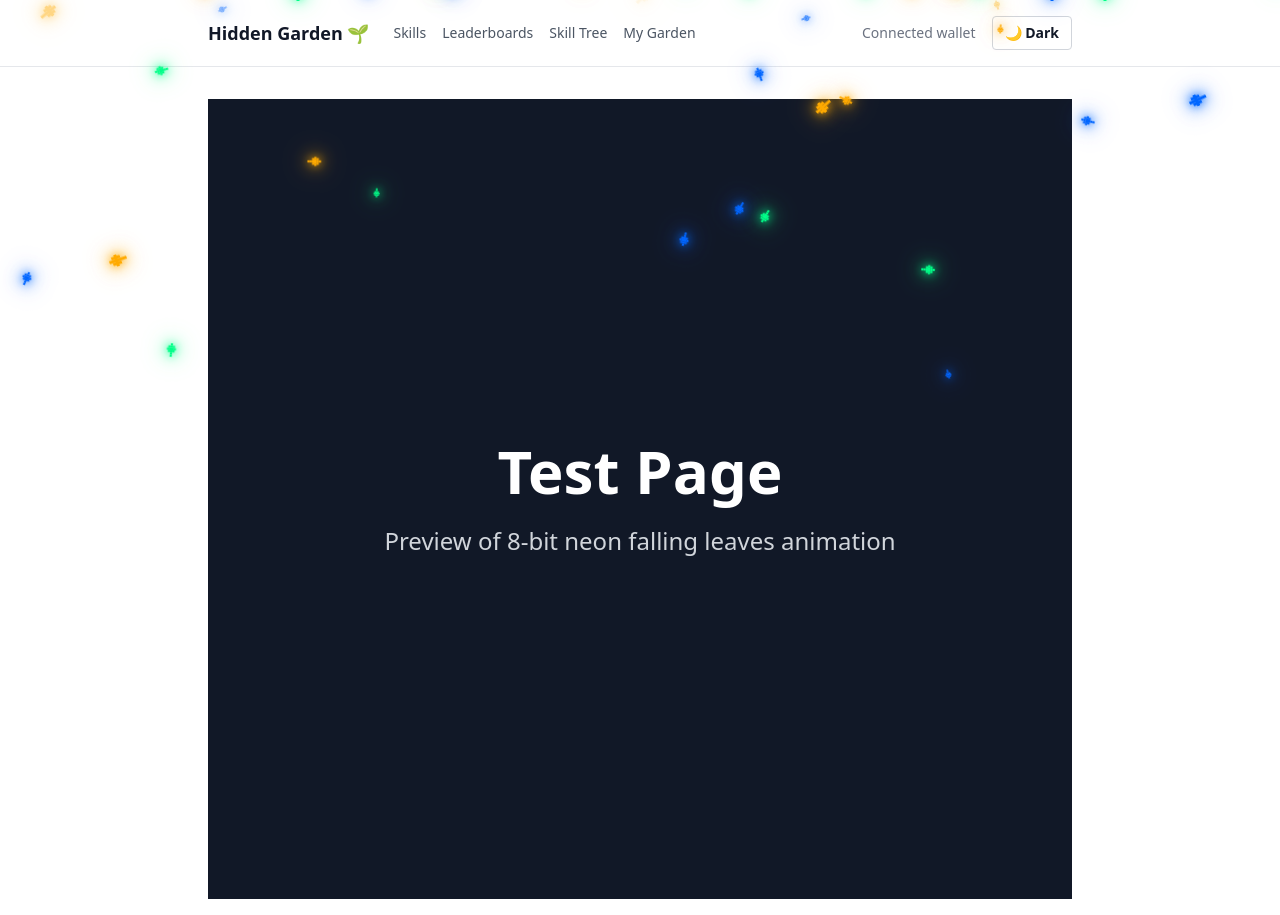
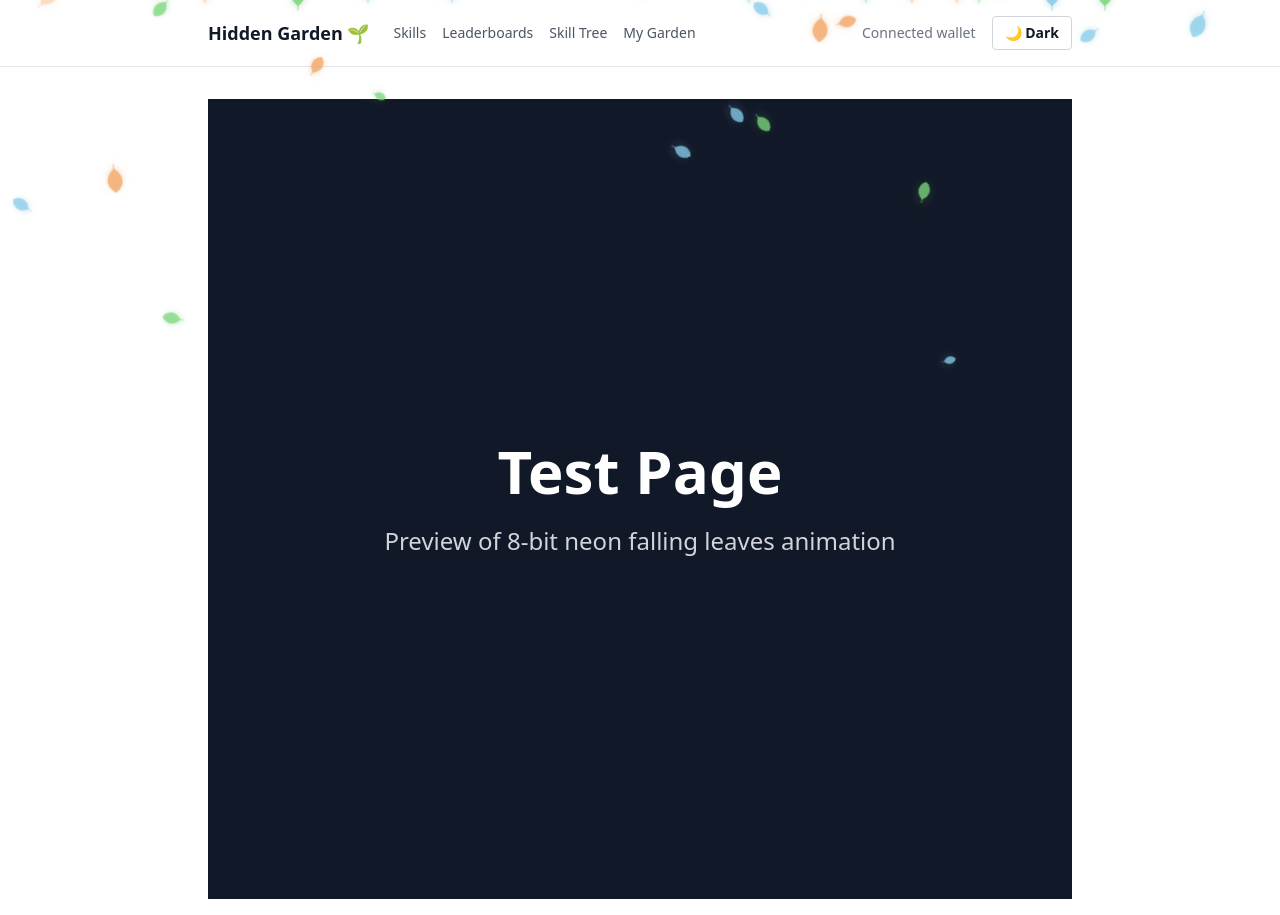
Before and after one commit to understories/hidden-garden, a Next.js app in the folder apps/aztecbat-ui/: page /test in a window 1280 px wide. Built offline with nearby package versions, Linux system fonts and the light colour scheme; no server answers; what wagmi would draw is missing.

Commit message:
Update FallingLeaves.tsx

```diff
--- a/apps/aztecbat-ui/components/FallingLeaves.tsx
+++ b/apps/aztecbat-ui/components/FallingLeaves.tsx
@@ -1,7 +1,8 @@
 /**
  * FallingLeaves Component
  *
- * 8-bit neon style falling leaves animation for landing page background.
+ * Ghibli-style falling leaves animation for landing page background.
+ * Soft, organic shapes with gentle colors inspired by Studio Ghibli.
  * Leaves are colored according to skill-tree privacy modes and sized based on data.
  */
 
@@ -22,26 +23,28 @@ type LeafData = {
   drift: number; // pixels
 };
 
-// Get 8-bit neon colors based on privacy mode
-function getNeonColor(privacyMode: PrivacyMode): string {
+// Get Ghibli-inspired soft colors based on privacy mode
+function getGhibliColor(privacyMode: PrivacyMode): string {
   switch (privacyMode) {
     case 'public-heavy':
-      return '#00ff88'; // Neon emerald
+      return '#7dd87d'; // Soft spring green
     case 'mixed':
-      return '#ffaa00'; // Neon amber
+      return '#f4a460'; // Soft sandy amber
     case 'mostly-private':
-      return '#0066ff'; // Neon blue
+      return '#87ceeb'; // Soft sky blue
   }
 }
 
-// Get neon glow filter
-function getNeonGlow(privacyMode: PrivacyMode): string {
-  const color = getNeonColor(privacyMode);
-  // Extract RGB values for glow
-  const r = parseInt(color.slice(1, 3), 16);
-  const g = parseInt(color.slice(3, 5), 16);
-  const b = parseInt(color.slice(5, 7), 16);
-  return `drop-shadow(0 0 4px rgba(${r}, ${g}, ${b}, 0.8)) drop-shadow(0 0 8px rgba(${r}, ${g}, ${b}, 0.6)) drop-shadow(0 0 12px rgba(${r}, ${g}, ${b}, 0.4))`;
+// Get soft shadow for Ghibli aesthetic (no neon glow)
+function getSoftShadow(privacyMode: PrivacyMode): string {
+  switch (privacyMode) {
+    case 'public-heavy':
+      return 'drop-shadow(0 2px 4px rgba(125, 216, 125, 0.3))';
+    case 'mixed':
+      return 'drop-shadow(0 2px 4px rgba(244, 164, 96, 0.3))';
+    case 'mostly-private':
+      return 'drop-shadow(0 2px 4px rgba(135, 206, 235, 0.3))';
+  }
 }
 
 // Generate mock leaf data
@@ -61,45 +64,71 @@ function generateLeaves(count: number = 40): LeafData[] {
   }));
 }
 
-// 8-bit pixelated leaf SVG
+// Ghibli-style organic leaf SVG
 function LeafSVG({ size, color }: { size: 'sm' | 'md' | 'lg'; color: string }) {
-  const pixelSize = size === 'sm' ? 12 : size === 'md' ? 18 : 24; // 50% bigger: 8->12, 12->18, 16->24
-  const viewBox = '0 0 16 16';
+  const leafSize = size === 'sm' ? 12 : size === 'md' ? 18 : 24;
+  const viewBox = '0 0 24 32';
 
-  // Simple 8-bit leaf shape (blocky, pixelated)
-  // Using a diamond/leaf-like pixel pattern
+  // Organic, flowing leaf shape inspired by Ghibli style
   return (
     <svg
-      width={pixelSize}
-      height={pixelSize}
+      width={leafSize}
+      height={leafSize * 1.33}
       viewBox={viewBox}
+      className="block"
       style={{
-        imageRendering: 'pixelated',
-        imageRendering: '-moz-crisp-edges',
-        imageRendering: 'crisp-edges',
+        filter: 'drop-shadow(0 1px 2px rgba(0, 0, 0, 0.1))',
       }}
-      className="block"
     >
-      {/* 8-bit leaf shape - simple diamond with pixels */}
-      {/* Top point */}
-      <rect x="7" y="2" width="2" height="2" fill={color} />
-      {/* Upper body */}
-      <rect x="5" y="4" width="2" height="2" fill={color} />
-      <rect x="7" y="4" width="2" height="2" fill={color} />
-      <rect x="9" y="4" width="2" height="2" fill={color} />
-      {/* Middle */}
-      <rect x="4" y="6" width="2" height="2" fill={color} />
-      <rect x="6" y="6" width="2" height="2" fill={color} />
-      <rect x="8" y="6" width="2" height="2" fill={color} />
-      <rect x="10" y="6" width="2" height="2" fill={color} />
-      {/* Lower body */}
-      <rect x="5" y="8" width="2" height="2" fill={color} />
-      <rect x="7" y="8" width="2" height="2" fill={color} />
-      <rect x="9" y="8" width="2" height="2" fill={color} />
-      {/* Bottom point */}
-      <rect x="7" y="10" width="2" height="2" fill={color} />
+      {/* Organic leaf shape with smooth curves */}
+      <path
+        d="M 12 2
+           Q 8 4, 6 8
+           Q 4 12, 5 16
+           Q 6 20, 8 22
+           Q 10 24, 12 26
+           Q 14 24, 16 22
+           Q 18 20, 19 16
+           Q 20 12, 18 8
+           Q 16 4, 12 2 Z"
+        fill={color}
+        fillOpacity="0.85"
+        stroke={color}
+        strokeWidth="0.5"
+        strokeOpacity="0.6"
+      />
+      {/* Leaf vein */}
+      <path
+        d="M 12 2 L 12 26"
+        stroke={color}
+        strokeWidth="0.8"
+        strokeOpacity="0.4"
+        fill="none"
+      />
+      {/* Side veins */}
+      <path
+        d="M 12 8 Q 9 10, 7 12"
+        stroke={color}
+        strokeWidth="0.5"
+        strokeOpacity="0.3"
+        fill="none"
+      />
+      <path
+        d="M 12 8 Q 15 10, 17 12"
+        stroke={color}
+        strokeWidth="0.5"
+        strokeOpacity="0.3"
+        fill="none"
+      />
       {/* Stem */}
-      <rect x="7" y="12" width="2" height="2" fill={color} />
+      <path
+        d="M 12 26 L 12 30"
+        stroke={color}
+        strokeWidth="1.5"
+        strokeOpacity="0.5"
+        fill="none"
+        strokeLinecap="round"
+      />
     </svg>
   );
 }
@@ -118,13 +147,13 @@ export function FallingLeaves() {
                   opacity: 0;
                 }
                 5% {
-              opacity: 1;
+                  opacity: 0.9;
                 }
                 95% {
-              opacity: 1;
+                  opacity: 0.9;
                 }
                 100% {
-              transform: translateY(calc(100vh + 20px)) translateX(${leaf.drift}px) rotate(${leaf.rotation + 360}deg);
+                  transform: translateY(calc(100vh + 20px)) translateX(${leaf.drift}px) rotate(${leaf.rotation + 180}deg);
                   opacity: 0;
                 }
               }
@@ -142,8 +171,8 @@ export function FallingLeaves() {
 
       <div className="fixed inset-0 overflow-hidden pointer-events-none z-0">
         {leaves.map((leaf) => {
-          const color = getNeonColor(leaf.privacyMode);
-          const glow = getNeonGlow(leaf.privacyMode);
+          const color = getGhibliColor(leaf.privacyMode);
+          const shadow = getSoftShadow(leaf.privacyMode);
 
           return (
             <div
@@ -152,8 +181,8 @@ export function FallingLeaves() {
               style={{
                 left: `${leaf.startX}%`,
                 top: '-20px',
-                animation: `fall-${leaf.id} ${leaf.duration}s linear ${leaf.delay}s infinite`,
-                filter: glow,
+                animation: `fall-${leaf.id} ${leaf.duration}s ease-in-out ${leaf.delay}s infinite`,
+                filter: shadow,
                 willChange: 'transform',
               }}
             >
```
Lines whose indentation alone changed are shown as unchanged.
